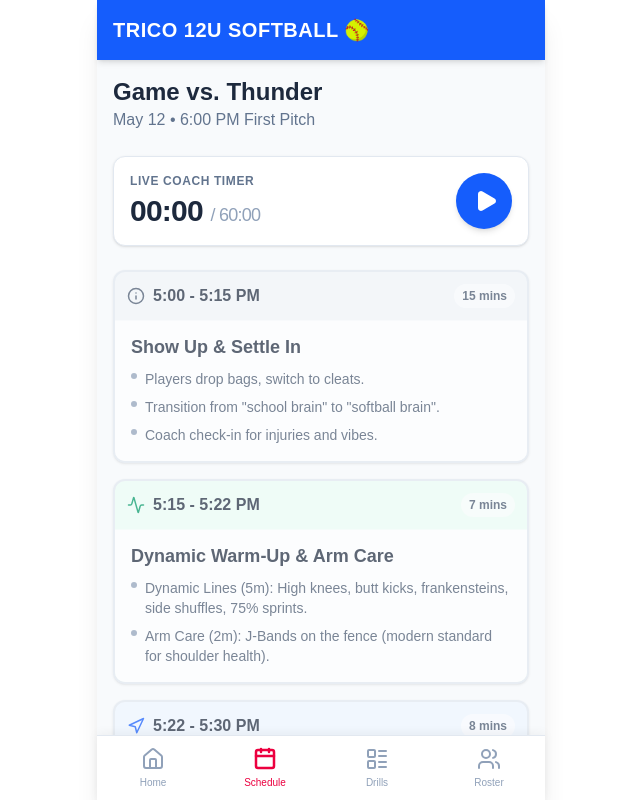
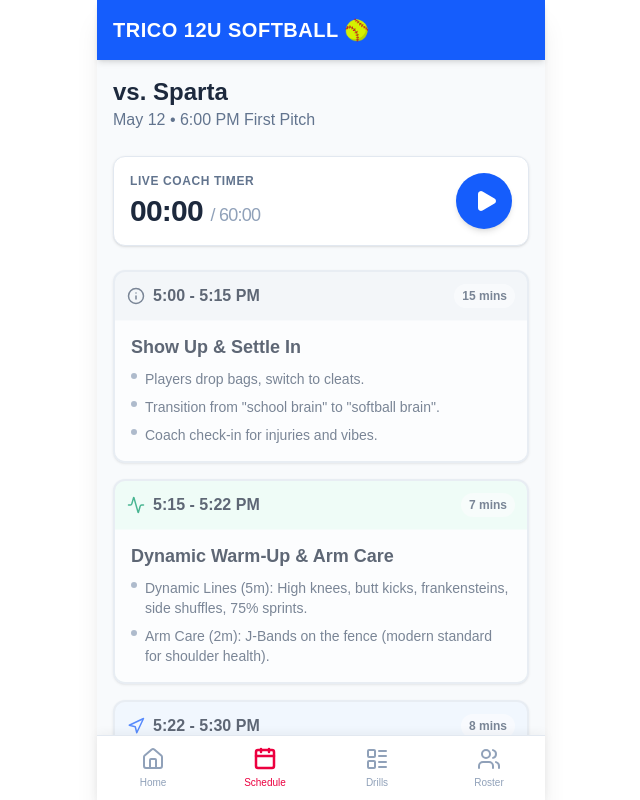
Before and after one commit to cryptoBrando/softball-app, a Next.js app in the folder softball-app/: page /softball-app/schedule/pregame in a window 1280 px wide. Shown: the top 800 px of the page, without its empty margins (319-959 px from the left). Built offline with nearby package versions, Linux system fonts and the light colour scheme.

Commit message:
Update opponent name to Sparta

```diff
--- a/softball-app/src/app/schedule/pregame/page.tsx
+++ b/softball-app/src/app/schedule/pregame/page.tsx
@@ -178,7 +178,7 @@ export default function PregameItinerary() {
     <div className="p-4 bg-slate-50 min-h-screen pb-24">
       <div className="mb-6 flex justify-between items-start">
         <div>
-          <h1 className="text-2xl font-bold text-slate-800">Game vs. Thunder</h1>
+          <h1 className="text-2xl font-bold text-slate-800">vs. Sparta</h1>
           <p className="text-slate-500 font-medium">May 12 • 6:00 PM First Pitch</p>
         </div>
       </div>
```
